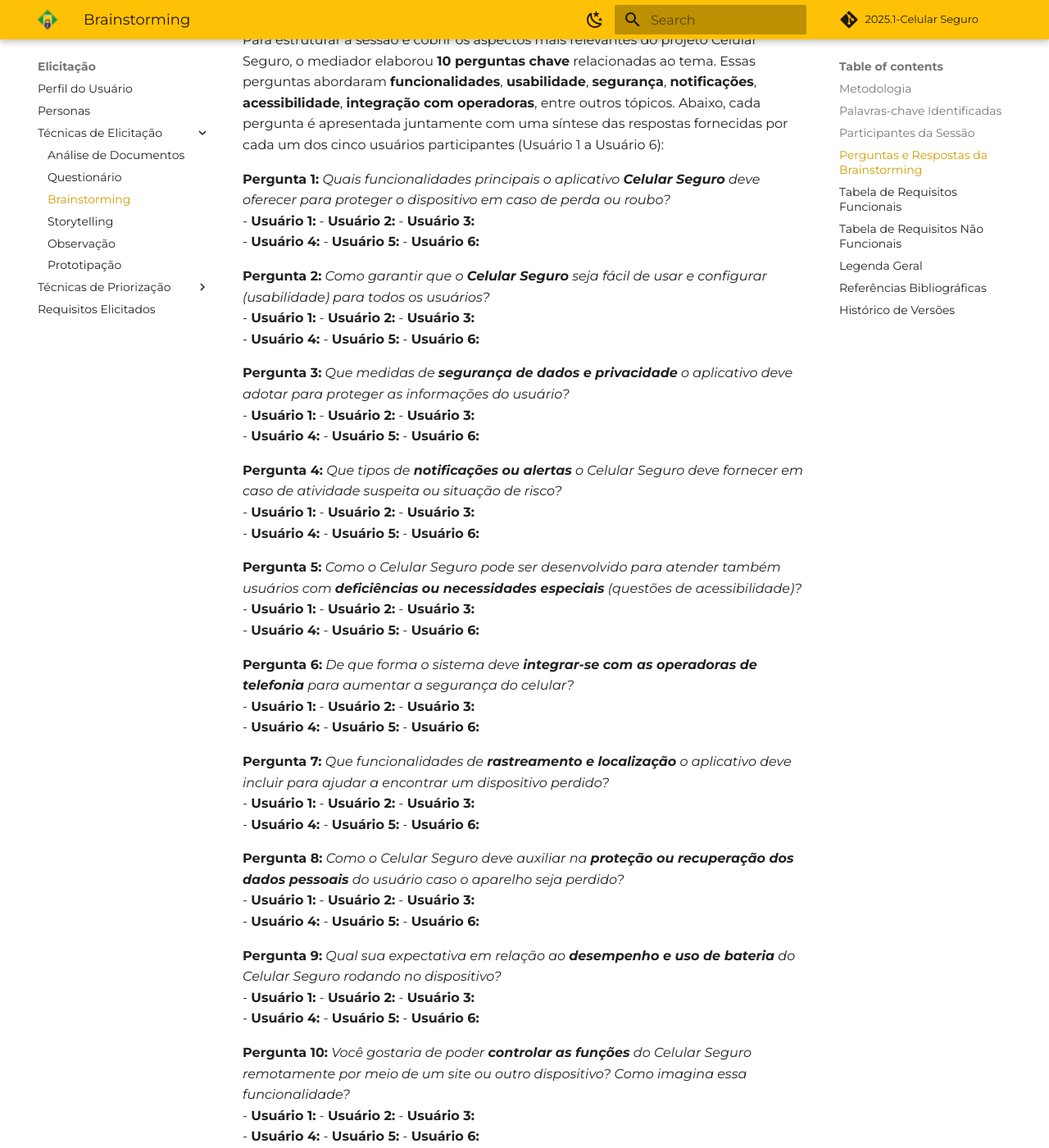
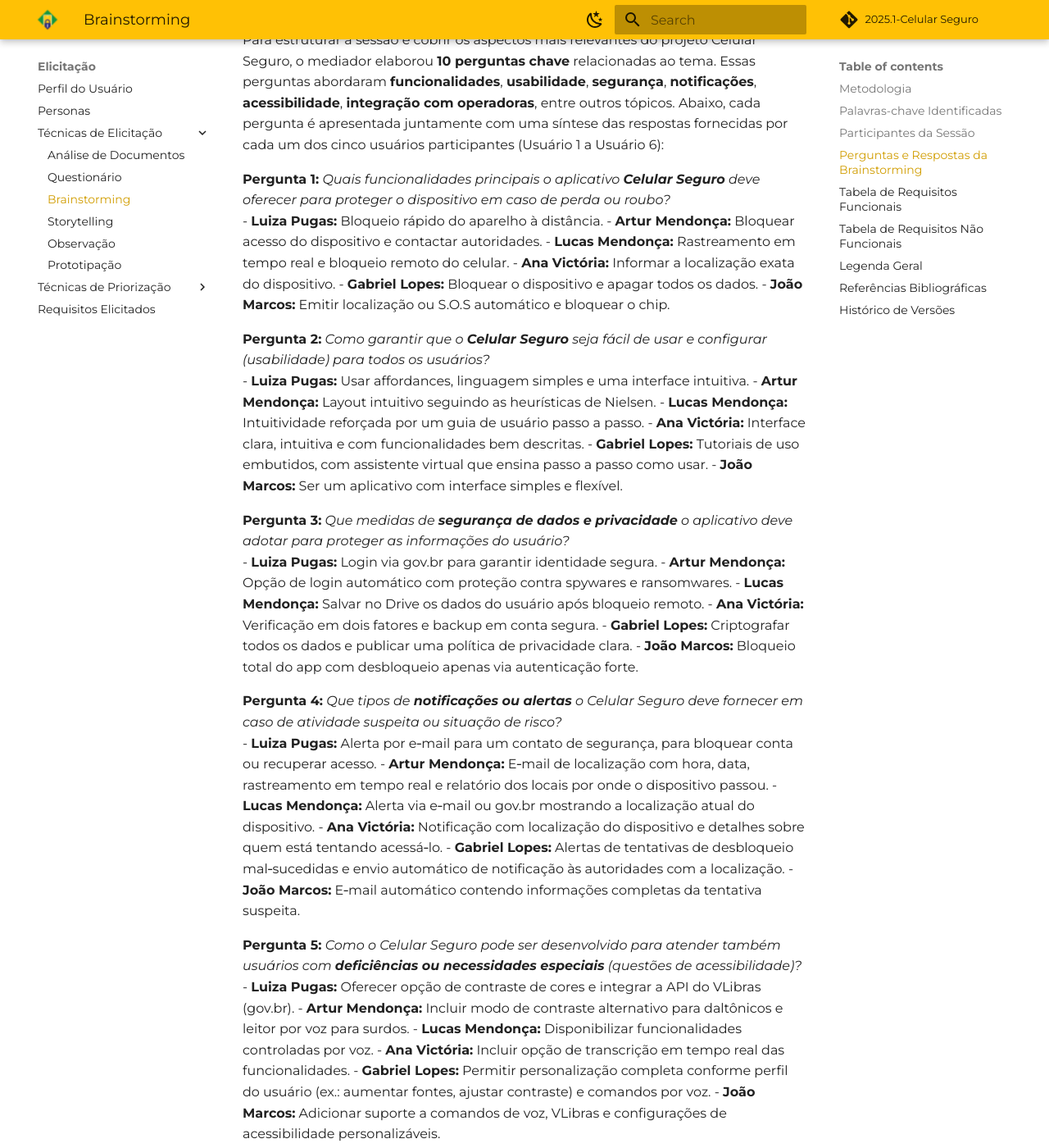
Before and after one commit to Requisitos-de-Software/2025.1-CelularSeguro, an MkDocs documentation site: the page built from Docs/documento-elicitacao/Brainstorming.md, in a window 1280 px wide and 1400 px high, scrolled down 2321 px. Shown: the whole window at 82% size. Built offline with MkDocs 1.6.1 and Material for MkDocs 9.7.7, drawn with Linux system fonts in a browser that asks for light colours; comment, search, counter and statistics services are not loaded; some of the changed text lies outside the part shown.

Commit message:
docs: Adição das respostas da entrevista

```diff
--- a/Docs/documento-elicitacao/Brainstorming.md
+++ b/Docs/documento-elicitacao/Brainstorming.md
@@ -34,12 +34,12 @@
 |-------------------|----------------------|
 | Leonardo de Melo  | Mediador (Moderador) |
 | Arthur Carvalho   | Secretário (Relator) |
-| Usuário 1         | Participante (Usuário final) |
-| Usuário 2         | Participante (Usuário final) |
-| Usuário 3         | Participante (Usuário final) |
-| Usuário 4         | Participante (Usuário final) |
-| Usuário 5         | Participante (Usuário final) |
-| Usuário 6         | Participante (Usuário final) |
+| Luiza Pugas       | Participante (Usuário final) |
+| Artur Mendonça    | Participante (Usuário final) |
+| Lucas Mendonça    | Participante (Usuário final) |
+| Ana Victória      | Participante (Usuário final) |
+| Gabriel Lopes     | Participante (Usuário final) |
+| João Marcos       | Participante (Usuário final) |
 
 **Mediador:** responsável por conduzir a discussão, apresentar as perguntas e garantir o cumprimento das regras do brainstorming (mantendo o foco e estimulando a participação de todos).
 **Secretário:** responsável por registrar fielmente todas as ideias apresentadas e organizar as anotações.
@@ -52,84 +52,84 @@
 Para estruturar a sessão e cobrir os aspectos mais relevantes do projeto Celular Seguro, o mediador elaborou **10 perguntas chave** relacionadas ao tema. Essas perguntas abordaram **funcionalidades**, **usabilidade**, **segurança**, **notificações**, **acessibilidade**, **integração com operadoras**, entre outros tópicos. Abaixo, cada pergunta é apresentada juntamente com uma síntese das respostas fornecidas por cada um dos cinco usuários participantes (Usuário 1 a Usuário 6):
 
 **Pergunta 1:** *Quais funcionalidades principais o aplicativo **Celular Seguro** deve oferecer para proteger o dispositivo em caso de perda ou roubo?*
-- **Usuário 1:**
-- **Usuário 2:**
-- **Usuário 3:**
-- **Usuário 4:**
-- **Usuário 5:**
-- **Usuário 6:**
+- **Luiza Pugas:** Bloqueio rápido do aparelho à distância.
+- **Artur Mendonça:** Bloquear acesso do dispositivo e contactar autoridades.
+- **Lucas Mendonça:** Rastreamento em tempo real e bloqueio remoto do celular.
+- **Ana Victória:** Informar a localização exata do dispositivo.
+- **Gabriel Lopes:** Bloquear o dispositivo e apagar todos os dados.
+- **João Marcos:** Emitir localização ou S.O.S automático e bloquear o chip.
 
 **Pergunta 2:** *Como garantir que o **Celular Seguro** seja fácil de usar e configurar (usabilidade) para todos os usuários?*
-- **Usuário 1:**
-- **Usuário 2:**
-- **Usuário 3:**
-- **Usuário 4:**
-- **Usuário 5:**
-- **Usuário 6:**
+- **Luiza Pugas:** Usar affordances, linguagem simples e uma interface intuitiva.
+- **Artur Mendonça:** Layout intuitivo seguindo as heurísticas de Nielsen.
+- **Lucas Mendonça:** Intuitividade reforçada por um guia de usuário passo a passo.
+- **Ana Victória:** Interface clara, intuitiva e com funcionalidades bem descritas.
+- **Gabriel Lopes:** Tutoriais de uso embutidos, com assistente virtual que ensina passo a passo como usar.
+- **João Marcos:** Ser um aplicativo com interface simples e flexível.
 
 **Pergunta 3:** *Que medidas de **segurança de dados e privacidade** o aplicativo deve adotar para proteger as informações do usuário?*
-- **Usuário 1:**
-- **Usuário 2:**
-- **Usuário 3:**
-- **Usuário 4:**
-- **Usuário 5:**
-- **Usuário 6:**
+- **Luiza Pugas:** Login via gov.br para garantir identidade segura.
+- **Artur Mendonça:** Opção de login automático com proteção contra spywares e ransomwares.
+- **Lucas Mendonça:** Salvar no Drive os dados do usuário após bloqueio remoto.
+- **Ana Victória:** Verificação em dois fatores e backup em conta segura.
+- **Gabriel Lopes:** Criptografar todos os dados e publicar uma política de privacidade clara.
+- **João Marcos:** Bloqueio total do app com desbloqueio apenas via autenticação forte.
 
 **Pergunta 4:** *Que tipos de **notificações ou alertas** o Celular Seguro deve fornecer em caso de atividade suspeita ou situação de risco?*
-- **Usuário 1:**
-- **Usuário 2:**
-- **Usuário 3:**
-- **Usuário 4:**
-- **Usuário 5:**
-- **Usuário 6:**
+- **Luiza Pugas:** Alerta por e‑mail para um contato de segurança, para bloquear conta ou recuperar acesso.
+- **Artur Mendonça:** E‑mail de localização com hora, data, rastreamento em tempo real e relatório dos locais por onde o dispositivo passou.
+- **Lucas Mendonça:** Alerta via e‑mail ou gov.br mostrando a localização atual do dispositivo.
+- **Ana Victória:** Notificação com localização do dispositivo e detalhes sobre quem está tentando acessá‑lo.
+- **Gabriel Lopes:** Alertas de tentativas de desbloqueio mal‑sucedidas e envio automático de notificação às autoridades com a localização.
+- **João Marcos:** E‑mail automático contendo informações completas da tentativa suspeita.
 
 **Pergunta 5:** *Como o Celular Seguro pode ser desenvolvido para atender também usuários com **deficiências ou necessidades especiais** (questões de acessibilidade)?*
-- **Usuário 1:**
-- **Usuário 2:**
-- **Usuário 3:**
-- **Usuário 4:**
-- **Usuário 5:**
-- **Usuário 6:**
+- **Luiza Pugas:** Oferecer opção de contraste de cores e integrar a API do VLibras (gov.br).
+- **Artur Mendonça:** Incluir modo de contraste alternativo para daltônicos e leitor por voz para surdos.
+- **Lucas Mendonça:** Disponibilizar funcionalidades controladas por voz.
+- **Ana Victória:** Incluir opção de transcrição em tempo real das funcionalidades.
+- **Gabriel Lopes:** Permitir personalização completa conforme perfil do usuário (ex.: aumentar fontes, ajustar contraste) e comandos por voz.
+- **João Marcos:** Adicionar suporte a comandos de voz, VLibras e configurações de acessibilidade personalizáveis.
 
 **Pergunta 6:** *De que forma o sistema deve **integrar-se com as operadoras de telefonia** para aumentar a segurança do celular?*
-- **Usuário 1:**
-- **Usuário 2:**
-- **Usuário 3:**
-- **Usuário 4:**
-- **Usuário 5:**
-- **Usuário 6:**
+- **Luiza Pugas:** Implementar bloqueio automático de chips não autorizados.
+- **Artur Mendonça:** Permitir que o app contate a operadora selecionada e envie o relatório de segurança gerado pelo sistema.
+- **Lucas Mendonça:** Funcionalidade para solicitar diretamente o bloqueio de chip junto à operadora.
+- **Ana Victória:** Incluir uma função específica de bloqueio de chip em caso de roubo.
+- **Gabriel Lopes:** Detectar troca de chip e disparar comandos por SMS para bloqueio imediato.
+- **João Marcos:** Bloquear o chip via integração direta com o sistema da operadora.
 
 **Pergunta 7:** *Que funcionalidades de **rastreamento e localização** o aplicativo deve incluir para ajudar a encontrar um dispositivo perdido?*
-- **Usuário 1:**
-- **Usuário 2:**
-- **Usuário 3:**
-- **Usuário 4:**
-- **Usuário 5:**
-- **Usuário 6:**
+- **Luiza Pugas:** Uso de satélites (opção cara) ou localização mesmo com celular desligado, mostrando última posição conhecida.
+- **Artur Mendonça:** Rastreamento em tempo real, relatório dos locais por onde passou via Google Maps, e até telefonar a estabelecimentos próximos para obter pistas.
+- **Lucas Mendonça:** Localização via GPS em tempo real, exibindo o trajeto completo percorrido.
+- **Ana Victória:** Localização em tempo real no mapa.
+- **Gabriel Lopes:** Histórico de localizações recentes com detecção automática de movimento.
+- **João Marcos:** Emissão de som remoto e localização precisa via GPS com data e hora.
 
 **Pergunta 8:** *Como o Celular Seguro deve auxiliar na **proteção ou recuperação dos dados pessoais** do usuário caso o aparelho seja perdido?*
-- **Usuário 1:**
-- **Usuário 2:**
-- **Usuário 3:**
-- **Usuário 4:**
-- **Usuário 5:**
-- **Usuário 6:**
+- **Luiza Pugas:** Bloqueio remoto automático de aplicativos específicos.
+- **Artur Mendonça:** Ao entrar pela primeira vez, permitir escolher quais dados salvar num backup em banco de dados, com opção de pedir restauração por e‑mail a qualquer momento, desde que não infrinja privacidade.
+- **Lucas Mendonça:** Salvamento automático dos dados na nuvem.
+- **Ana Victória:** Backup dos dados e bloqueio do dispositivo até que seja feita verificação em duas etapas.
+- **Gabriel Lopes:** Histórico completo dos backups efetuados.
+- **João Marcos:** Backup na nuvem com todos os dados do usuário e bloqueio total do aparelho até restauração.
 
 **Pergunta 9:** *Qual sua expectativa em relação ao **desempenho e uso de bateria** do Celular Seguro rodando no dispositivo?*
-- **Usuário 1:**
-- **Usuário 2:**
-- **Usuário 3:**
-- **Usuário 4:**
-- **Usuário 5:**
-- **Usuário 6:**
+- **Luiza Pugas:** Desempenho médio/alto com uso moderado de bateria.
+- **Artur Mendonça:** Idealmente baixo, mas pode variar entre baixo, médio ou alto conforme funcionalidades ativadas (ex.: GPS).
+- **Lucas Mendonça:** Custo moderado de bateria e desempenho médio.
+- **Ana Victória:** Ter desempenho equilibrado, ajustável a vários dispositivos, com consumo baixo a moderado.
+- **Gabriel Lopes:** Consumo de bateria baixo, mesmo rodando em segundo plano.
+- **João Marcos:** Desempenho moderado com consumo de bateria moderado.
 
 **Pergunta 10:** *Você gostaria de poder **controlar as funções** do Celular Seguro remotamente por meio de um site ou outro dispositivo? Como imagina essa funcionalidade?*
-- **Usuário 1:**
-- **Usuário 2:**
-- **Usuário 3:**
-- **Usuário 4:**
-- **Usuário 5:**
-- **Usuário 6:**
+- **Luiza Pugas:** Sim, via um site onde eu faça login com gov.br e tenha acesso às funções primordiais para agir se o celular for furtado ou perdido.
+- **Artur Mendonça:** Sim, um site web com as mesmas funcionalidades do app, onde tudo que é feito no site fique salvo também no app (e vice‑versa).
+- **Lucas Mendonça:** Sim, desde o primeiro login informando um e‑mail de recuperação que permita acessar remotamente as funcionalidades.
+- **Ana Victória:** Sim, poderia haver uma opção de designar um “celular de confiança” para controlar remotamente todas as funções.
+- **Gabriel Lopes:** Sim, por um site ou pelo próprio aplicativo instalado em outro dispositivo, usando minhas credenciais de login.
+- **João Marcos:** Sim, tipo um motor de busca ou um app de terceiros confiável, onde eu realizo o login e gerencio remotamente o Celular Seguro.
 
 ---
 
@@ -182,3 +182,4 @@
 | Versão | Data de Produção | Descrição da Alteração                                                                 | Autor(es)                                                                                                                      | Revisor(es)                                                                                                                  | Data de Revisão |
 | :----: | :--------------: | :-------------------------------------------------------------------------------------: | :----------------------------------------------------------------------------------------------------------------------------: | :--------------------------------------------------------------------------------------------------------------------------: | :-------------: |
 | 1.0    | 09/04/2025       | Documento inicial da sessão de brainstorming do projeto Celular Seguro | <a style="color:gold;" href="https://github.com/leozinlima" target="_blank">Leonardo de Melo</a>                               | <a style="color:gold;" href="https://github.com/arthurlleite" target="_blank">Arthur Carvalho</a> | 09/04/2025     |
+| 1.1    | 04/05/2025       | Adição das respostas da entrevista | <a style="color:gold;" href="https://github.com/leozinlima" target="_blank">Leonardo de Melo</a>                               | <a style="color:gold;" href="https://github.com/MateuSansete" target="_blank">Mateus Bastos</a> | 04/05/2025     |
```
